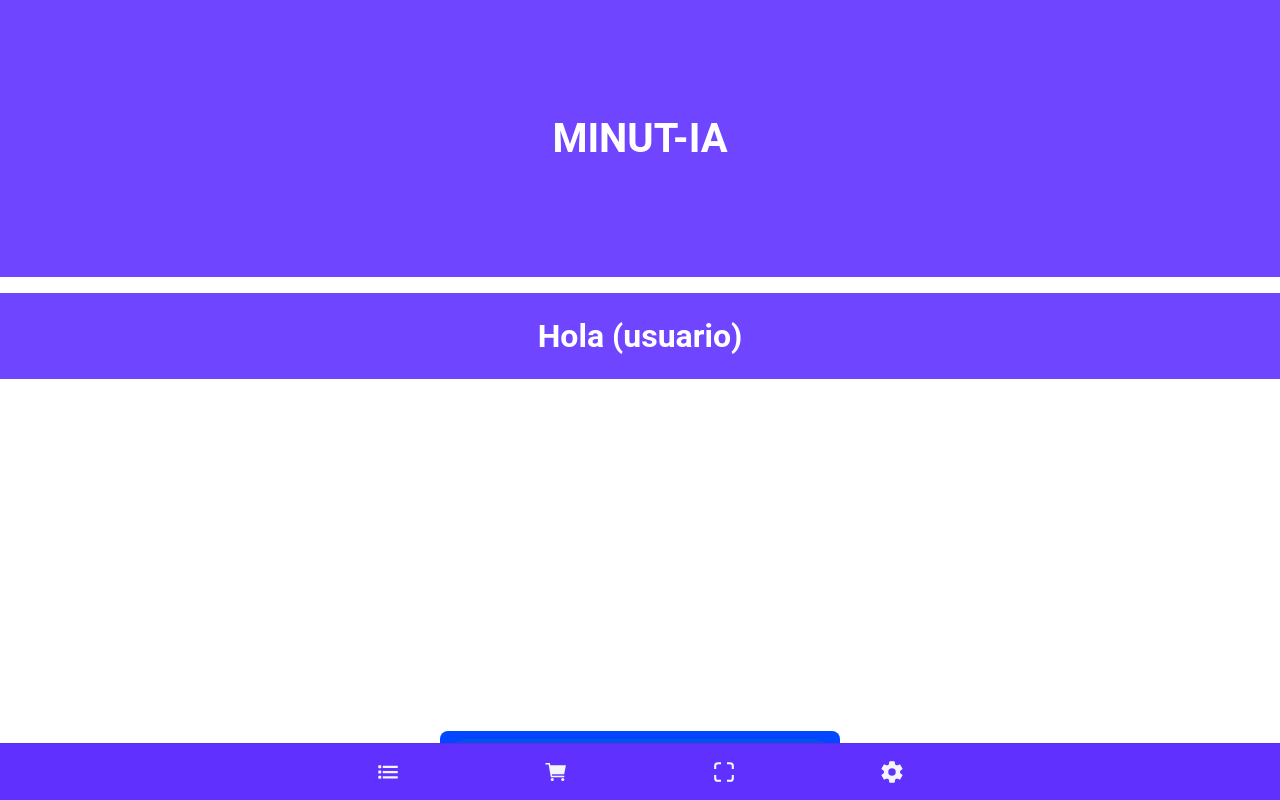
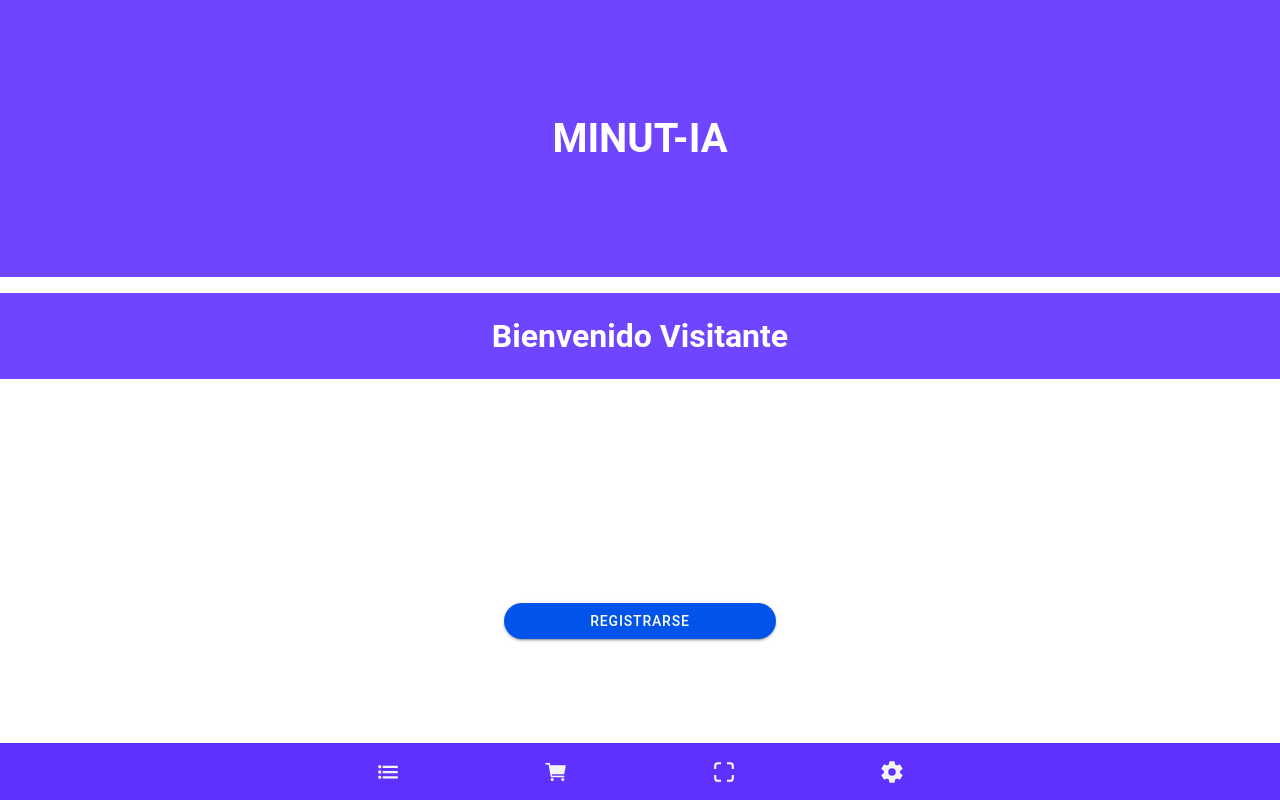
Before and after one commit to GvFvCv/test-app, a React (Vite) app: page /Login in a window 1280 px wide. Built offline with nearby package versions, Linux system fonts and the light colour scheme.

Commit message:
update login y register
- se valido usuarios
- se creo control de : registro y login para usuarios nuevos y existentes.
-se programa boton de registro, porque no estaba redirigiendo a primera vista tab1

```diff
--- a/src/pages/Login.tsx
+++ b/src/pages/Login.tsx
@@ -1,28 +1,45 @@
-import React from 'react';
-import { IonContent, IonHeader, IonPage, IonTitle, IonToolbar, IonButton, IonFooter } from '@ionic/react';
+import React, { useEffect, useState } from 'react';
+import { IonContent, IonPage, IonButton } from '@ionic/react';
 import { useHistory } from 'react-router-dom';
-import { useAuth } from './AuthContext'; // Importamos el contexto de autenticación
 import './Login.css';
 
 const Login: React.FC = () => {
-  const { login } = useAuth(); // Usamos la función de login del contexto
   const history = useHistory();
+  const [isRegistered, setIsRegistered] = useState(false);
+  const [userName, setUserName] = useState('');
+
+  useEffect(() => {
+    const user = localStorage.getItem('registerResponse');
+    if (user) {
+      setIsRegistered(true);
+      const userData = JSON.parse(user);
+      setUserName(userData.name_user);
+    }
+  }, []);
 
   const handleLogin = () => {
-    login(); // Iniciamos sesión utilizando el contexto
     history.replace('/tab1'); // Redirigimos a la primera pestaña después de iniciar sesión
+  };
+
+  const handleRegisterRedirect = () => {
+    history.push('/Register'); // Redirigimos a la página de registro
   };
 
   return (
     <IonPage className="page-login">
       <IonContent className="centered-content">
-        <div  className="login-header">MINUT-IA</div>
-        <div className='saludo'>Hola (usuario)</div>
+        <div className="login-header">MINUT-IA</div>
+        <div className='saludo'>Bienvenido  {isRegistered ? userName : 'Visitante'}</div>
 
-
-        <IonButton className="login-button" shape='round'
-         onClick={handleLogin}>  Ingresar
-        </IonButton>
+        {isRegistered ? (
+          <IonButton className="login-button" shape='round' onClick={handleLogin}>
+            Ingresar
+          </IonButton>
+        ) : (
+          <IonButton className="register-button" shape='round' onClick={handleRegisterRedirect}>
+            Registrarse
+          </IonButton>
+        )}
       </IonContent>
     </IonPage>
   );
--- a/src/pages/Register.tsx
+++ b/src/pages/Register.tsx
@@ -1,5 +1,6 @@
 import React, { useState } from 'react';
 import { IonPage, IonHeader, IonToolbar, IonTitle, IonContent, IonSelect, IonSelectOption, IonLabel, IonItem, IonInput, IonButton } from '@ionic/react';
+import { useHistory } from 'react-router-dom';
 import './Register.css';
 import { registerapp } from '../services/register';
 
@@ -11,6 +12,8 @@ const Register: React.FC = () => {
     user_type: '',
     user_sex: ''
   });
+
+  const history = useHistory();
 
   const handleInputChange = (e: any) => {
     const { name, value } = e.target;
@@ -44,6 +47,7 @@ const Register: React.FC = () => {
         user_type: '',
         user_sex: ''
       });
+      history.push('/tab1');
     } catch (error) {
       console.error('Error en el registro:', error);
     }
@@ -108,14 +112,13 @@ const Register: React.FC = () => {
               placeholder="Seleccione un sexo"
               onIonChange={handleSelectChange}
             >
-              <IonSelectOption value="H">Hombre</IonSelectOption>
-              <IonSelectOption value="M">Mujer</IonSelectOption>
+              <IonSelectOption value="M">Hombre</IonSelectOption>
+              <IonSelectOption value="F">Mujer</IonSelectOption>
               <IonSelectOption value="O">Otro</IonSelectOption>
             </IonSelect>
           </IonItem>
 
-          <IonButton className='register-buton' shape='round' type="submit"
-          onClick={handleInputChange}>
+          <IonButton className='register-buton' shape='round' type="submit">
             Enviar
           </IonButton>
         </form>
```
